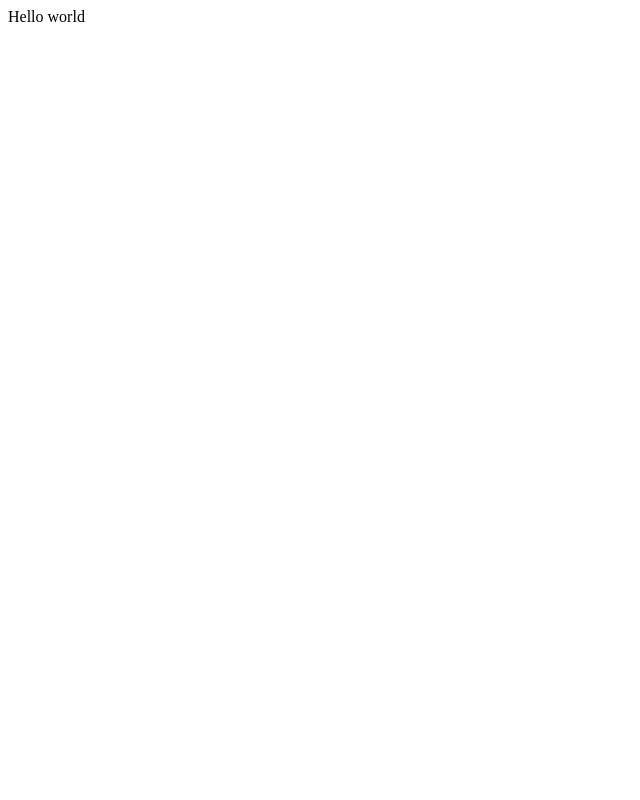
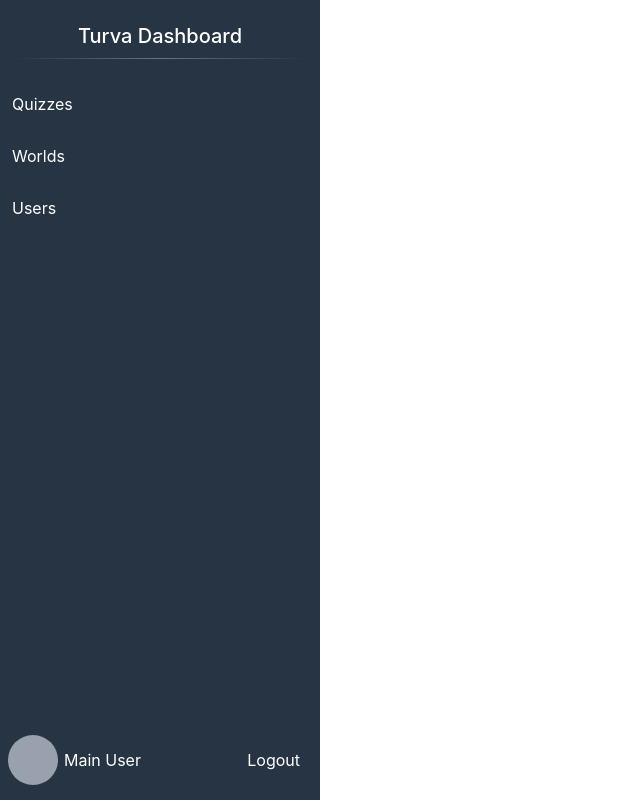
Before and after one commit to haagahelia/turva-admin, a React (Vite) app: page / in a window 1280 px wide. Shown: the whole page, without its empty margins (0-640 px from the left). Built offline with nearby package versions, Linux system fonts and the light colour scheme.

Commit message:
feat: add Sidepanel component for navigation

```diff
--- a/src/App.tsx
+++ b/src/App.tsx
@@ -1,5 +1,11 @@
+import Sidepanel from './components/Sidepanel';
+
 function App() {
-	return <div>Hello world</div>;
+	return (
+		<div className='flex min-h-dvh flex-row'>
+			<Sidepanel />
+		</div>
+	);
 }
 
 export default App;
--- /dev/null
+++ b/src/components/Sidepanel.tsx
@@ -0,0 +1,36 @@
+import { navLinks } from '../constants';
+
+const Sidepanel = () => {
+	return (
+		<section className='sm:w-60 lg:w-80 shrink-0 flex flex-col h-dvh bg-[#273444]'>
+			<div className='h-20 py-3 flex flex-col items-center justify-center'>
+				<span className='font-medium text-xl text-white'>Turva Dashboard</span>
+				<div className='mt-2 h-px w-[92%] rounded-full bg-linear-to-r from-transparent via-slate-500 to-transparent' />
+			</div>
+
+			<ul className='flex flex-col justify-center gap-1'>
+				{navLinks.map((link, index) => (
+					<li
+						key={index}
+						className='h-10 m-1 p-2 rounded-sm hover:bg-[#0472ED]'
+					>
+						<span className='text-white font-normal'>{link.name}</span>
+					</li>
+				))}
+			</ul>
+
+			<div className='mt-auto w-full flex justify-between items-center h-20 p-2'>
+				<div className='flex items-center gap-1.5'>
+					{/* Placeholder for an admin image */}
+					<div className='bg-gray-400 rounded-full w-12.5 h-12.5' />
+					<span className='text-white font-normal'>Main User</span>
+				</div>
+				<button className='text-white px-3 py-1.5 transition-all hover:bg-amber-50/10 rounded-2xl'>
+					Logout
+				</button>
+			</div>
+		</section>
+	);
+};
+
+export default Sidepanel;
--- a/src/constants/index.ts
+++ b/src/constants/index.ts
@@ -0,0 +1,16 @@
+const navLinks = [
+	{
+		name: 'Quizzes',
+		link: '#quizzes',
+	},
+	{
+		name: 'Worlds',
+		link: '#worlds',
+	},
+	{
+		name: 'Users',
+		link: '#users',
+	},
+];
+
+export { navLinks };
--- a/src/index.css
+++ b/src/index.css
@@ -0,0 +1,6 @@
+@import "tailwindcss";
+
+body {
+	margin: 0;
+	min-height: 100vh;
+}
--- a/vite.config.ts
+++ b/vite.config.ts
@@ -1,10 +1,12 @@
 import { defineConfig } from 'vite'
 import react, { reactCompilerPreset } from '@vitejs/plugin-react'
 import babel from '@rolldown/plugin-babel'
+import tailwindcss from '@tailwindcss/vite'
 
 // https://vite.dev/config/
 export default defineConfig({
   plugins: [
+    tailwindcss(),
     react(),
     babel({ presets: [reactCompilerPreset()] })
   ],
```
Also changed, not shown: public/main_user.png (added), public/mainuser2.png (added).
